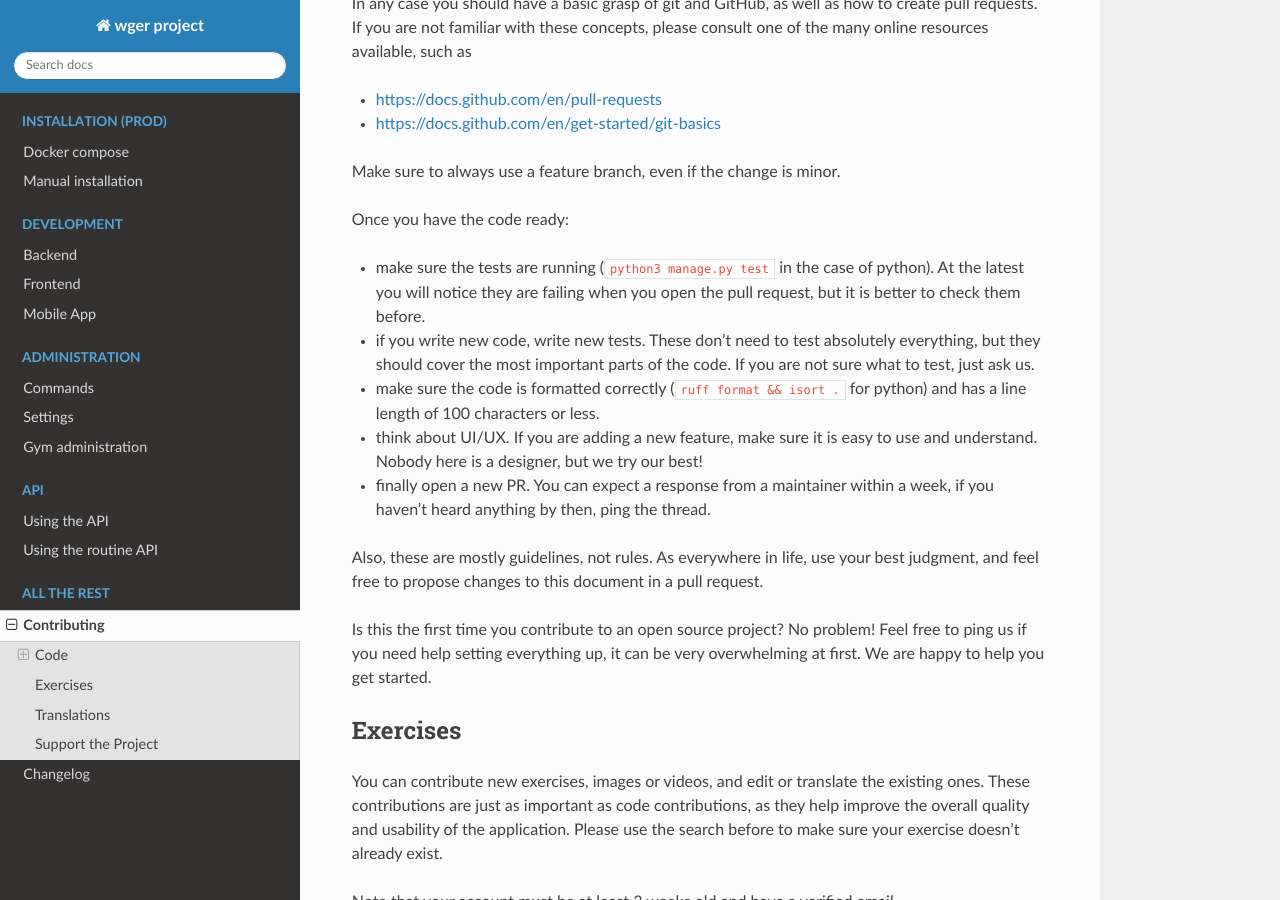
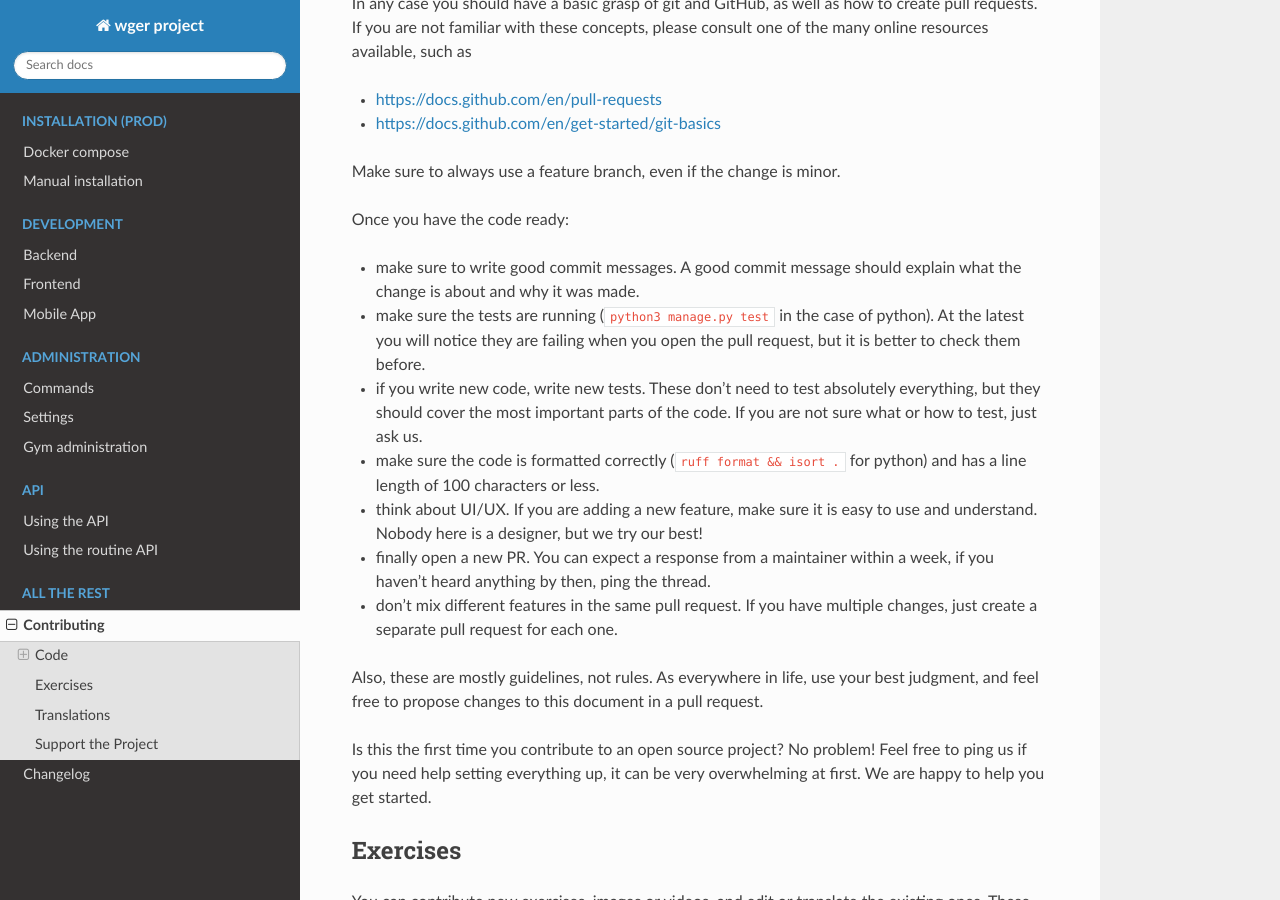
Before and after one commit to wger-project/docs, a Sphinx documentation site: the page built from docs/contributing.rst, in a window 1280 px wide and 900 px high, scrolled down 872 px. Built offline with Sphinx 7.4.7 and the Read the Docs theme 3.1.0, drawn with Linux system fonts in a browser that asks for light colours.

Commit message:
Add hint about mixing features in one PR

```diff
--- a/docs/contributing.rst
+++ b/docs/contributing.rst
@@ -48,18 +48,23 @@ Make sure to always use a feature branch, even if the change is minor.
 
 Once you have the code ready:
 
+* make sure to write good commit messages. A good commit message should
+  explain what the change is about and why it was made.
 * make sure the tests are running (``python3 manage.py test`` in the case of
   python). At the latest you will notice they are failing when you open the pull
   request, but it is better to check them before.
 * if you write new code, write new tests. These don't need to test absolutely
   everything, but they should cover the most important parts of the code. If you
-  are not sure what to test, just ask us.
+  are not sure what or how to test, just ask us.
 * make sure the code is formatted correctly (``ruff format && isort .`` for python)
   and has a line length of 100 characters or less.
 * think about UI/UX. If you are adding a new feature, make sure it is easy to use and
   understand. Nobody here is a designer, but we try our best!
 * finally open a new PR. You can expect a response from a maintainer within a week, if
   you haven’t heard anything by then, ping the thread.
+* don't mix different features in the same pull request. If you have multiple
+  changes, just create a separate pull request for each one.
+
 
 Also, these are mostly guidelines, not rules. As everywhere in life, use your
 best judgment, and feel free to propose changes to this document in a pull request.
```
